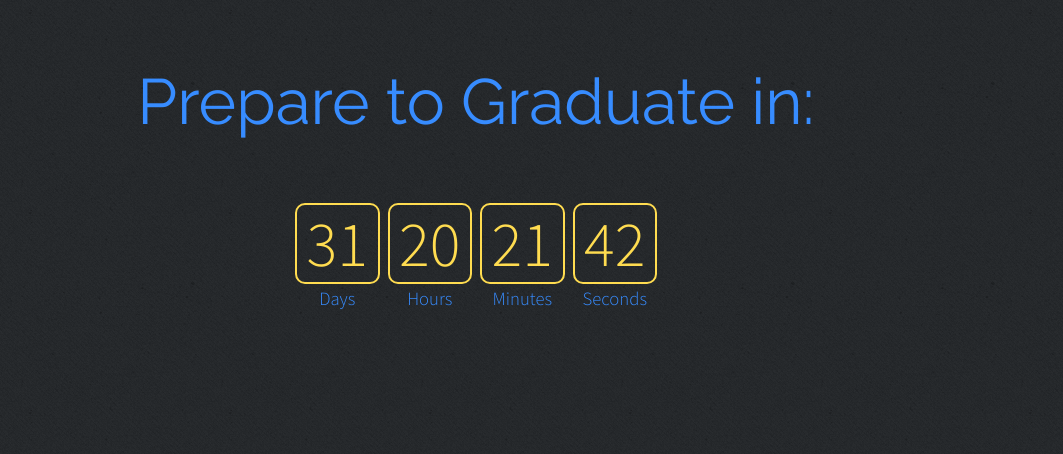
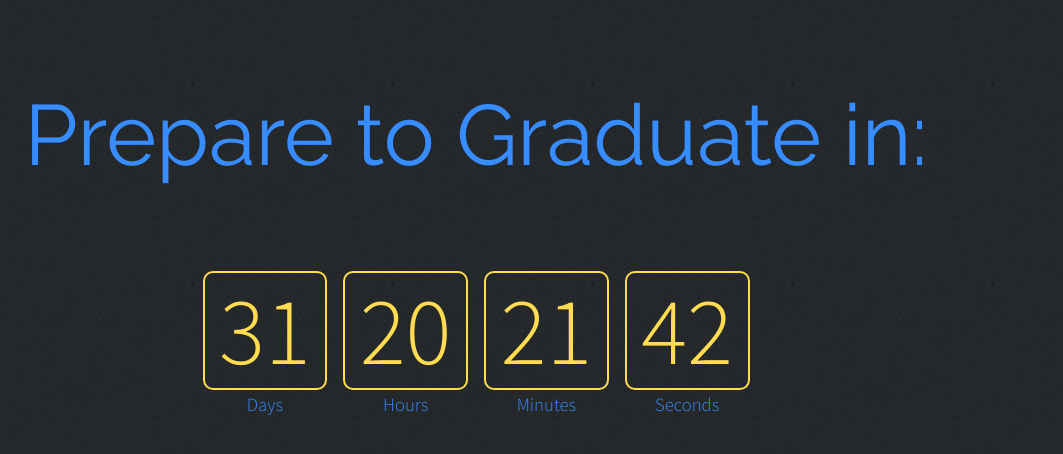
Before and after one commit to chsgraduation/chsgraduation.github.io, a plain HTML site: page index.html in a window 1280 px wide. Shown: the whole page, without its empty margins (164-1227 px from the left). Drawn offline with nearby package versions, Linux system fonts and the light colour scheme.

Commit message:
Increased the size of the countdown timer and header

```diff
--- a/css/styles.css
+++ b/css/styles.css
@@ -8,7 +8,7 @@ header {
 	margin: 1em 0;
 	text-align: center;
 	color: #378CFF;
-	font-size: 48pt;
+	font-size: 64pt;
 	font-family: 'Raleway', sans-serif;
 }
 
@@ -18,7 +18,7 @@ header {
 }
 
 .unit {
-	margin-left: 0.5em;
+	margin-left: 1em;
 	display: inline-block;
 	font-family: 'Source Sans Pro', sans-serif;
 }
@@ -34,7 +34,7 @@ header {
 	display: inline-block;
 
 	color: #FFDC50;
-	font-size: 48pt;
+	font-size: 72pt;
 	line-height: 0.9em;
 }
 
--- a/index.html
+++ b/index.html
@@ -6,6 +6,9 @@
 	<link href='http://fonts.googleapis.com/css?family=Raleway' rel='stylesheet' type='text/css'>
 	<script type="text/javascript" src="http://code.jquery.com/jquery-2.1.4.js"></script>
 	<script type="text/javascript" src="js/jquery.jcountdown.min.js"></script>
+
+    <meta http-equiv="Content-Type" content="text/html; charset=UTF-8">
+	<meta name="viewport" content="width=device-width, initial-scale=1">
 
 	<script>
 		$(document).ready(function() {
@@ -43,26 +46,6 @@
 </head>
 <body>
 	<header>Prepare to Graduate in:</header>
-
-	<!-- <section id="timer">
-		<div class="unit">
-			<div class="box">36</div>
-			<div class="scale">Days</div>
-		</div>
-		<div class="unit">
-			<div class="box">11</div>
-			<div class="scale">Hours</div>
-		</div>
-		<div class="unit">
-			<div class="box">52</div>
-			<div class="scale">Minutes</div>
-		</div>
-		<div class="unit">
-			<div class="box">42</div>
-			<div class="scale">Seconds</div>
-		</div>
-	</section> -->
-
 	<section id="countdown"></section>
 </body>
 </html>
```
